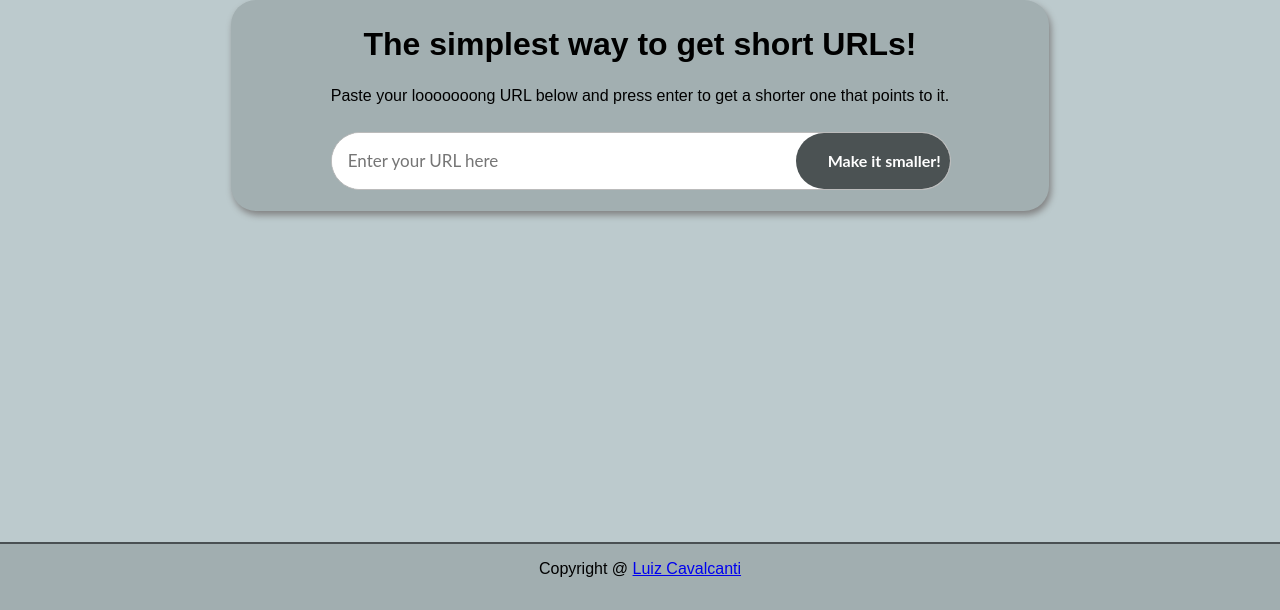
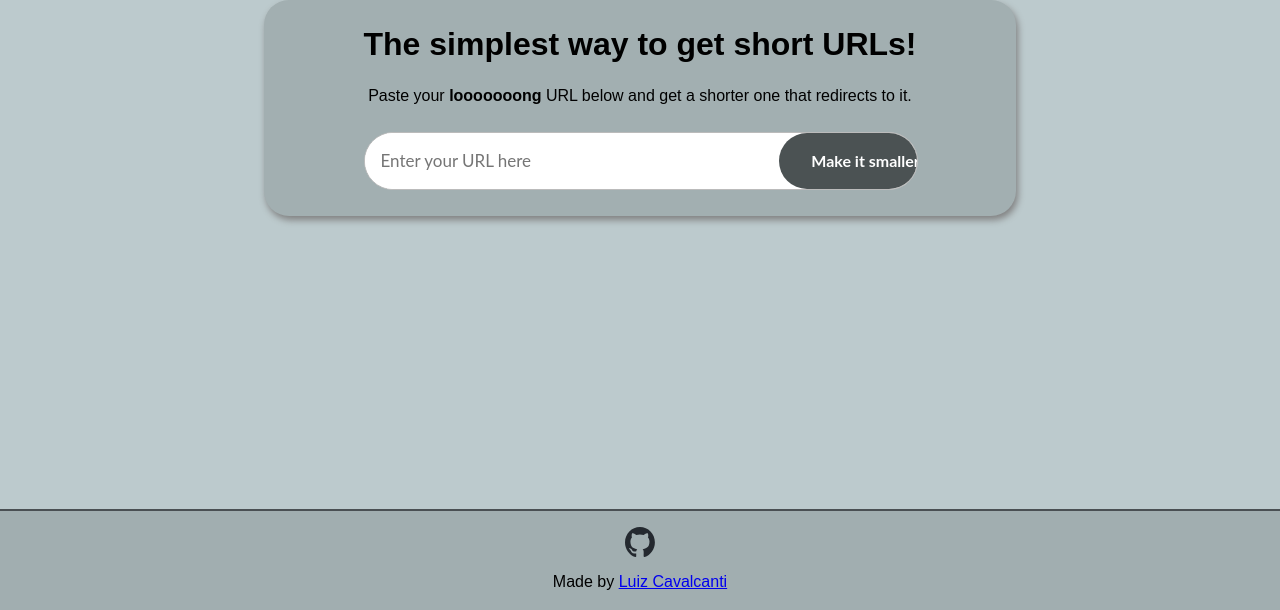
Before and after one commit to luizcdc/redirectory, a Django app: page / in a window 1280 px wide. Shown: the part 190-800 px from the top of the page. Run offline with Django 5.2, Linux system fonts and the light colour scheme.

Commit message:
[portal] Add small improvements to index.html

```diff
--- a/portal/website/templates/index.html
+++ b/portal/website/templates/index.html
@@ -25,7 +25,7 @@
             border-top: 0.3vh solid #4a5053;
             margin-top: auto;
             width: 100%;
-            height: 50px;
+            height: 75px;
             background-color: #a1aeb0;
             color: #000000;
             text-align: center;
@@ -56,7 +56,7 @@
             text-align: center;
             background: #a2afb1;
             border-radius: 25px;
-            padding: 5px 100px 5px;
+            padding: 5px 100px 10px;
             box-shadow: gray 2px 4px 7px;
         }
 
@@ -133,18 +133,20 @@
 <body>
 <header>
     <div id="header-logo">
+        <a href="/">
             <img id="logo-image" src="{% static 'logo_and_text.png' %}" alt="Redirectory">
+        </a>
     </div>
 </header>
 <main style="text-align: center; display: block; columns: 1">
     <div id="content" style="display:grid; justify-content: center; margin:auto; text-align: center">
         <div class="rectangular-container">
             <h1 class="call-to-action">The simplest way to get short URLs!</h1>
-            <p>Paste your looooooong URL below and press enter to get a shorter one that points to it.</p>
+            <p>Paste your <b>looooooong</b> URL below and get a shorter one that redirects to it.</p>
             <form method="post" action="/shorten/" style="display: flex; margin-top: 0.67rem">
                 {% csrf_token %}
                 <div class="inputwrapper">
-                <input type="url" name="url" placeholder="Enter your URL here" required>
+                    <input id="redirect-to" type="url" name="url" placeholder="Enter your URL here" required>
                     <input class="darkbutton" type="submit" value="Make it smaller!" onmouseenter="changeText(this)" onmouseleave="changeText(this)">
                 </div>
             </form>
@@ -152,6 +154,10 @@
     </div>
 
 </main>
-<footer class="footer" style="padding: 2vh 0 0 0">Copyright @ <a href="https://linkedin.com/in/luizcdc">Luiz Cavalcanti</a> </footer>
+<footer class="footer" style="padding: 2vh 0 1vh 0">
+    <a href=https://github.com/luizcdc/redirectory><img src="{% static 'github-mark.svg' %}"  alt="github-link" width="30" height="30"></a>
+    <br>
+    <p>Made by <a href="https://linkedin.com/in/luizcdc">Luiz Cavalcanti</a></p>
+</footer>
 </body>
 </html>
```
Also changed, not shown: portal/static/github-mark.svg (added), 1 other file. Lines whose indentation alone changed are shown as unchanged.
